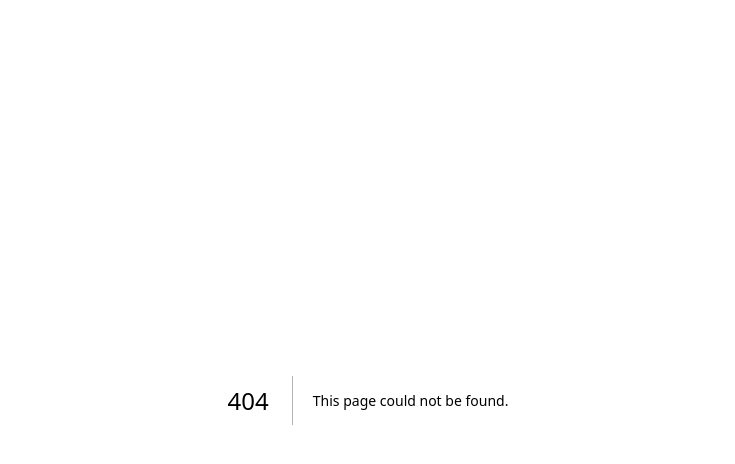
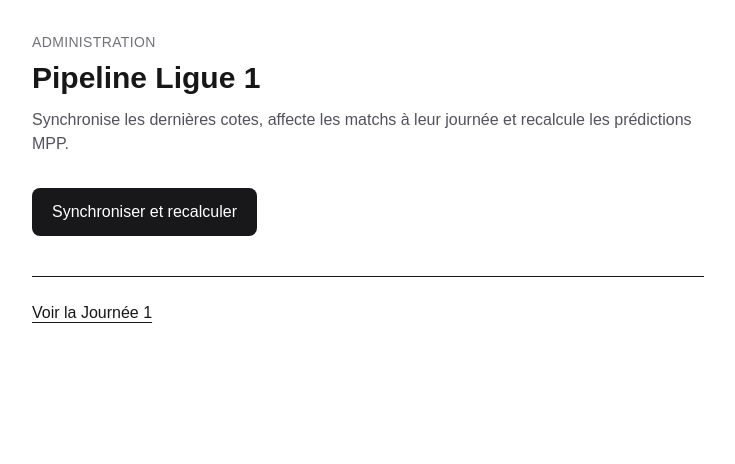
Before and after one commit to NabilBennai/ScoreL1, a Next.js app: page /admin in a window 1280 px wide. Before the commit this address had no page. Shown: the top 464 px of the page, without its empty margins (272-1007 px from the left). Built offline with nearby package versions, Linux system fonts and the light colour scheme.

Commit message:
feat: add admin pipeline interface

```diff
--- /dev/null
+++ b/src/app/admin/PipelineRunner.tsx
@@ -0,0 +1,167 @@
+"use client"
+
+import { useState } from "react"
+
+type PipelineResponse = {
+  success: boolean
+  durationMs?: number
+  error?: string
+
+  sync?: {
+    providerRows: number
+    eventsSeen: number
+    fixturesSynced: number
+    snapshotsCreated: number
+    snapshotsReused: number
+    skippedRows: number
+    unmappedTeams: string[]
+  }
+
+  rounds?: {
+    matchesFound: number
+    matched: number
+    updated: number
+    unchanged: number
+    unmatched: Array<{
+      matchId: string
+      homeSlug: string | null
+      awaySlug: string | null
+    }>
+  }
+
+  predictions?: {
+    matchesFound: number
+    calculated: number
+    failed: number
+  }
+}
+
+export default function PipelineRunner() {
+  const [running, setRunning] = useState(false)
+  const [result, setResult] = useState<PipelineResponse | null>(null)
+
+  async function runPipeline() {
+    setRunning(true)
+    setResult(null)
+
+    try {
+      const response = await fetch("/api/admin/run-pipeline", {
+        method: "POST",
+      })
+
+      const payload = (await response.json()) as PipelineResponse
+
+      setResult(payload)
+    } catch (error) {
+      console.error(error)
+
+      setResult({
+        success: false,
+        error: "NETWORK_ERROR",
+      })
+    } finally {
+      setRunning(false)
+    }
+  }
+
+  return (
+    <div className="mt-8">
+      <button
+        type="button"
+        disabled={running}
+        onClick={runPipeline}
+        className="rounded-lg bg-zinc-900 px-5 py-3 font-medium text-white transition hover:bg-zinc-700 disabled:cursor-not-allowed disabled:opacity-50"
+      >
+        {running ? "Synchronisation en cours..." : "Synchroniser et recalculer"}
+      </button>
+
+      {result && (
+        <div className="mt-8">
+          {!result.success ? (
+            <div className="rounded-xl border border-red-200 bg-red-50 p-5">
+              <p className="font-medium text-red-700">Le pipeline a échoué.</p>
+
+              {result.error && (
+                <p className="mt-2 text-sm text-red-600">{result.error}</p>
+              )}
+            </div>
+          ) : (
+            <div className="space-y-6">
+              <div className="rounded-xl border p-5">
+                <p className="text-sm text-zinc-500">Durée totale</p>
+
+                <p className="mt-1 text-2xl font-semibold">
+                  {result.durationMs
+                    ? `${(result.durationMs / 1000).toFixed(2)} s`
+                    : "—"}
+                </p>
+              </div>
+
+              <div className="grid gap-4 md:grid-cols-3">
+                <div className="rounded-xl border p-5">
+                  <p className="text-sm font-medium">Synchronisation</p>
+
+                  <div className="mt-4 space-y-1 text-sm text-zinc-600">
+                    <p>Lignes provider : {result.sync?.providerRows ?? 0}</p>
+
+                    <p>Événements : {result.sync?.eventsSeen ?? 0}</p>
+
+                    <p>Fixtures : {result.sync?.fixturesSynced ?? 0}</p>
+
+                    <p>
+                      Snapshots créés : {result.sync?.snapshotsCreated ?? 0}
+                    </p>
+
+                    <p>
+                      Snapshots réutilisés : {result.sync?.snapshotsReused ?? 0}
+                    </p>
+                  </div>
+                </div>
+
+                <div className="rounded-xl border p-5">
+                  <p className="text-sm font-medium">Journées</p>
+
+                  <div className="mt-4 space-y-1 text-sm text-zinc-600">
+                    <p>Matchs trouvés : {result.rounds?.matchesFound ?? 0}</p>
+
+                    <p>Matchés : {result.rounds?.matched ?? 0}</p>
+
+                    <p>Mis à jour : {result.rounds?.updated ?? 0}</p>
+
+                    <p>Inchangés : {result.rounds?.unchanged ?? 0}</p>
+                  </div>
+                </div>
+
+                <div className="rounded-xl border p-5">
+                  <p className="text-sm font-medium">Prédictions</p>
+
+                  <div className="mt-4 space-y-1 text-sm text-zinc-600">
+                    <p>Matchs : {result.predictions?.matchesFound ?? 0}</p>
+
+                    <p>Calculées : {result.predictions?.calculated ?? 0}</p>
+
+                    <p>Échecs : {result.predictions?.failed ?? 0}</p>
+                  </div>
+                </div>
+              </div>
+
+              {(result.sync?.unmappedTeams.length ?? 0) > 0 && (
+                <div className="rounded-xl border border-amber-200 bg-amber-50 p-5">
+                  <p className="font-medium text-amber-800">
+                    Équipes non reconnues
+                  </p>
+
+                  <ul className="mt-3 list-disc pl-5 text-sm text-amber-700">
+                    {result.sync?.unmappedTeams.map((team) => (
+                      <li key={team}>{team}</li>
+                    ))}
+                  </ul>
+                </div>
+              )}
+            </div>
+          )}
+        </div>
+      )}
+    </div>
+  )
+}
--- /dev/null
+++ b/src/app/admin/page.tsx
@@ -0,0 +1,32 @@
+import Link from "next/link"
+import PipelineRunner from "./PipelineRunner"
+
+export default function AdminPage() {
+  return (
+    <main className="mx-auto max-w-5xl p-8">
+      <header>
+        <p className="text-sm font-medium uppercase tracking-wide text-zinc-500">
+          Administration
+        </p>
+
+        <h1 className="mt-2 text-3xl font-bold">Pipeline Ligue 1</h1>
+
+        <p className="mt-3 max-w-2xl text-zinc-600">
+          Synchronise les dernières cotes, affecte les matchs à leur journée et
+          recalcule les prédictions MPP.
+        </p>
+      </header>
+
+      <PipelineRunner />
+
+      <section className="mt-10 border-t pt-6">
+        <Link
+          href="/journee/1"
+          className="font-medium underline underline-offset-4"
+        >
+          Voir la Journée 1
+        </Link>
+      </section>
+    </main>
+  )
+}
```
